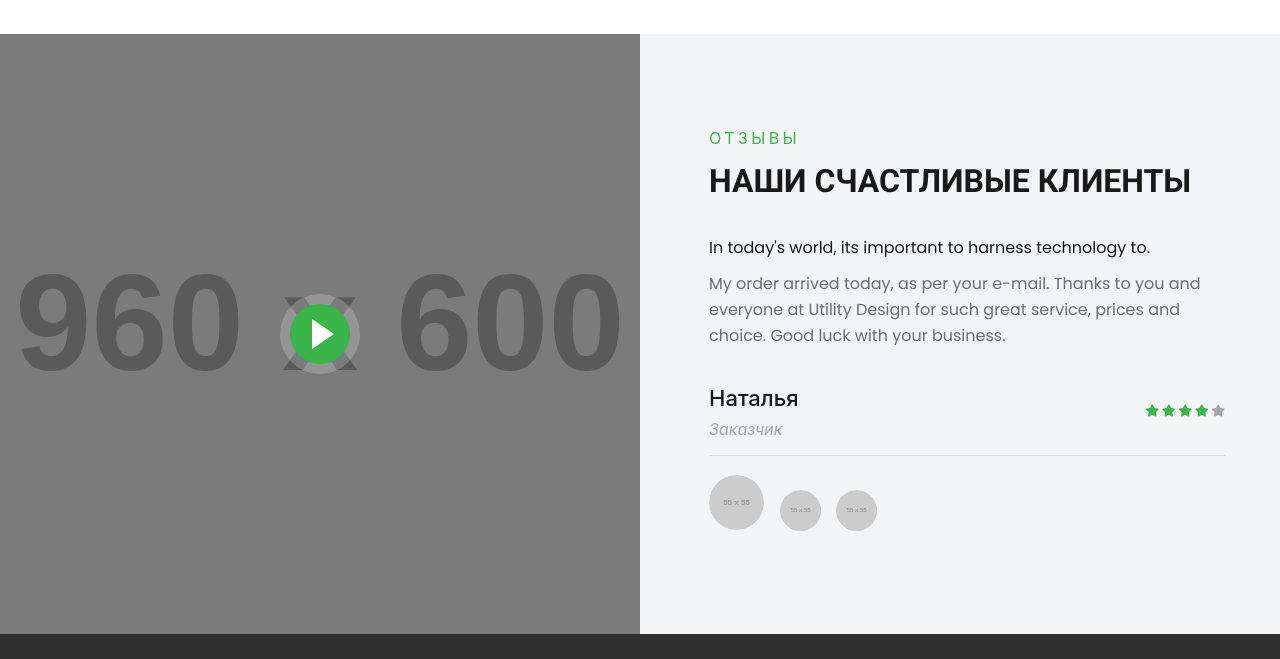
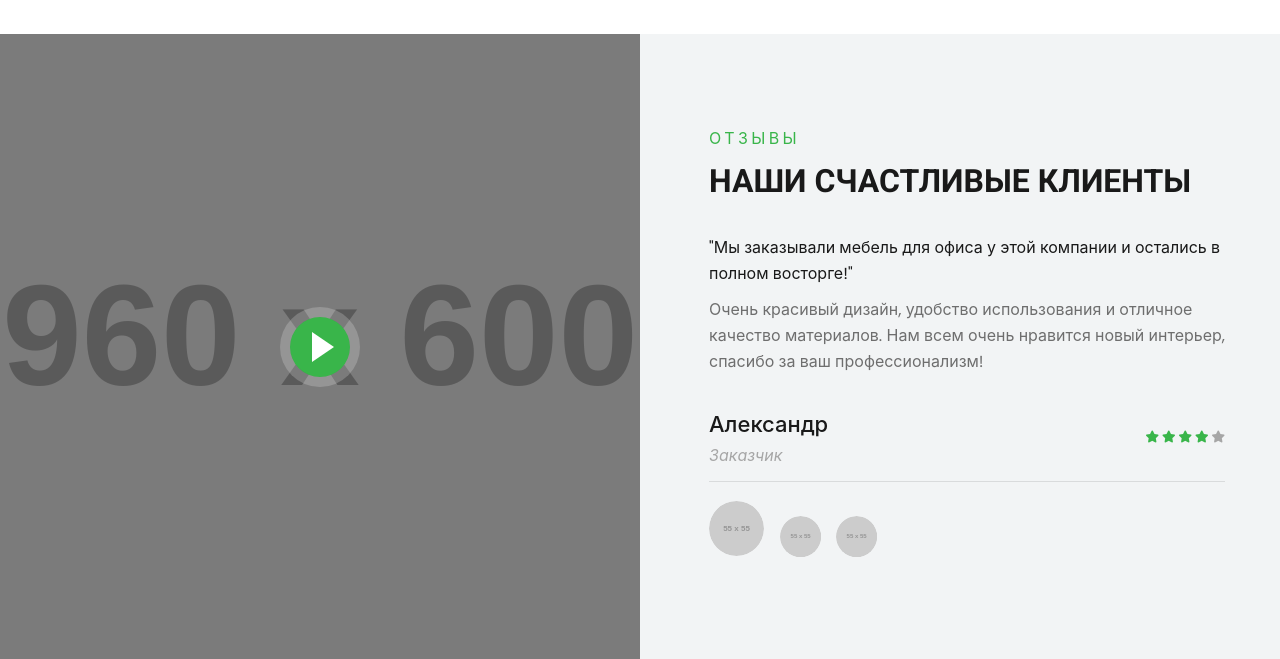
Before and after one commit to checkago/MebelIvan, a Django app: page / in a window 1280 px wide. Shown: the part 3640-4299 px from the top of the page. Run offline with Django 5.2, Linux system fonts and the light colour scheme; data comes from the database, SQL or seed files in the repository; grey boxes labelled with a size stand in for pictures from a placeholder-image service; parts of the project's set-up code (start-up, migrations or seed data) failed here and were passed over; some libraries are stand-ins or nearby versions; some web fonts are replaced.

Commit message:
second commit

```diff
--- a/templates/index.html
+++ b/templates/index.html
@@ -370,8 +370,33 @@
                                 <blockquote class="clientQuote mb-0">
                                     <q class="d-block">
                                         <!-- quoteTitle -->
-                                        <strong class="font-weight-normal d-block quoteTitle text-dark">In today's world, its important to harness technology to.</strong>
-                                        <span class="d-block">My order arrived today, as per your e-mail. Thanks to you and everyone at Utility Design for such great service, prices and choice. Good luck with your business.</span>
+                                        <strong class="font-weight-normal d-block quoteTitle text-dark">"Мы заказывали мебель для офиса у этой компании и остались в полном восторге!"</strong>
+                                        <span class="d-block">Очень красивый дизайн, удобство использования и отличное качество материалов. Нам всем очень нравится новый интерьер, спасибо за ваш профессионализм!</span>
+                                    </q>
+                                    <div class="d-flex align-items-start justify-content-between align-items-center">
+                                        <!-- cite -->
+                                        <cite class="wrap d-block text-left">
+                                            <strong class="h3 d-block text-capitalize"><a href="javascript:void(0);">Александр</a></strong>
+                                            <em class="h5 d-block font-weight-normal">Заказчик</em>
+                                        </cite>
+                                        <!-- ratingStarList -->
+                                        <ul class="list-unstyled ratingStarList d-flex mb-1 ml-2 flex-shrink-0">
+                                            <li class="active"><i class="fas fa-star"></i></li>
+                                            <li class="active"><i class="fas fa-star"></i></li>
+                                            <li class="active"><i class="fas fa-star"></i></li>
+                                            <li class="active"><i class="fas fa-star"></i></li>
+                                            <li><i class="fas fa-star"></i></li>
+                                        </ul>
+                                    </div>
+                                </blockquote>
+                            </div>
+                            <div>
+                                <!-- clientQuote -->
+                                <blockquote class="clientQuote mb-0">
+                                    <q class="d-block">
+                                        <!-- quoteTitle -->
+                                        <strong class="font-weight-normal d-block quoteTitle text-dark">"Я так рада, что обратилась в эту небольшую компанию за мебелью!"</strong>
+                                        <span class="d-block">Качество изделий просто потрясающее, каждая деталь продумана до мелочей. Спасибо за великолепную работу!</span>
                                     </q>
                                     <div class="d-flex align-items-start justify-content-between align-items-center">
                                         <!-- cite -->
@@ -395,33 +420,8 @@
                                 <blockquote class="clientQuote mb-0">
                                     <q class="d-block">
                                         <!-- quoteTitle -->
-                                        <strong class="font-weight-normal d-block quoteTitle text-dark">In today's world, its important to harness technology to.</strong>
-                                        <span class="d-block">My order arrived today, as per your e-mail. Thanks to you and everyone at Utility Design for such great service, prices and choice</span>
-                                    </q>
-                                    <div class="d-flex align-items-start justify-content-between align-items-center">
-                                        <!-- cite -->
-                                        <cite class="wrap d-block text-left">
-                                            <strong class="h3 d-block text-capitalize"><a href="javascript:void(0);">Александр</a></strong>
-                                            <em class="h5 d-block font-weight-normal">Заказчик</em>
-                                        </cite>
-                                        <!-- ratingStarList -->
-                                        <ul class="list-unstyled ratingStarList d-flex mb-1 ml-2 flex-shrink-0">
-                                            <li class="active"><i class="fas fa-star"></i></li>
-                                            <li class="active"><i class="fas fa-star"></i></li>
-                                            <li class="active"><i class="fas fa-star"></i></li>
-                                            <li class="active"><i class="fas fa-star"></i></li>
-                                            <li><i class="fas fa-star"></i></li>
-                                        </ul>
-                                    </div>
-                                </blockquote>
-                            </div>
-                            <div>
-                                <!-- clientQuote -->
-                                <blockquote class="clientQuote mb-0">
-                                    <q class="d-block">
-                                        <!-- quoteTitle -->
-                                        <strong class="font-weight-normal d-block quoteTitle text-dark">In today's world, its important to harness technology to.</strong>
-                                        <span class="d-block">Thanks to you and everyone at Utility Design for such great service, prices and choice. Good luck with your business. Design for such great service, prices and choice</span>
+                                        <strong class="font-weight-normal d-block quoteTitle text-dark">"Наша компания сотрудничает с этой мебельной фирмой уже несколько лет и мы абсолютно довольны результатом."</strong>
+                                        <span class="d-block">Они всегда выполняют все наши требования в срок и с высочайшим качеством. Благодарим за отличное сотрудничество и надеемся на долгие годы успешного партнерства!</span>
                                     </q>
                                     <div class="d-flex align-items-start justify-content-between align-items-center">
                                         <!-- cite -->
```
